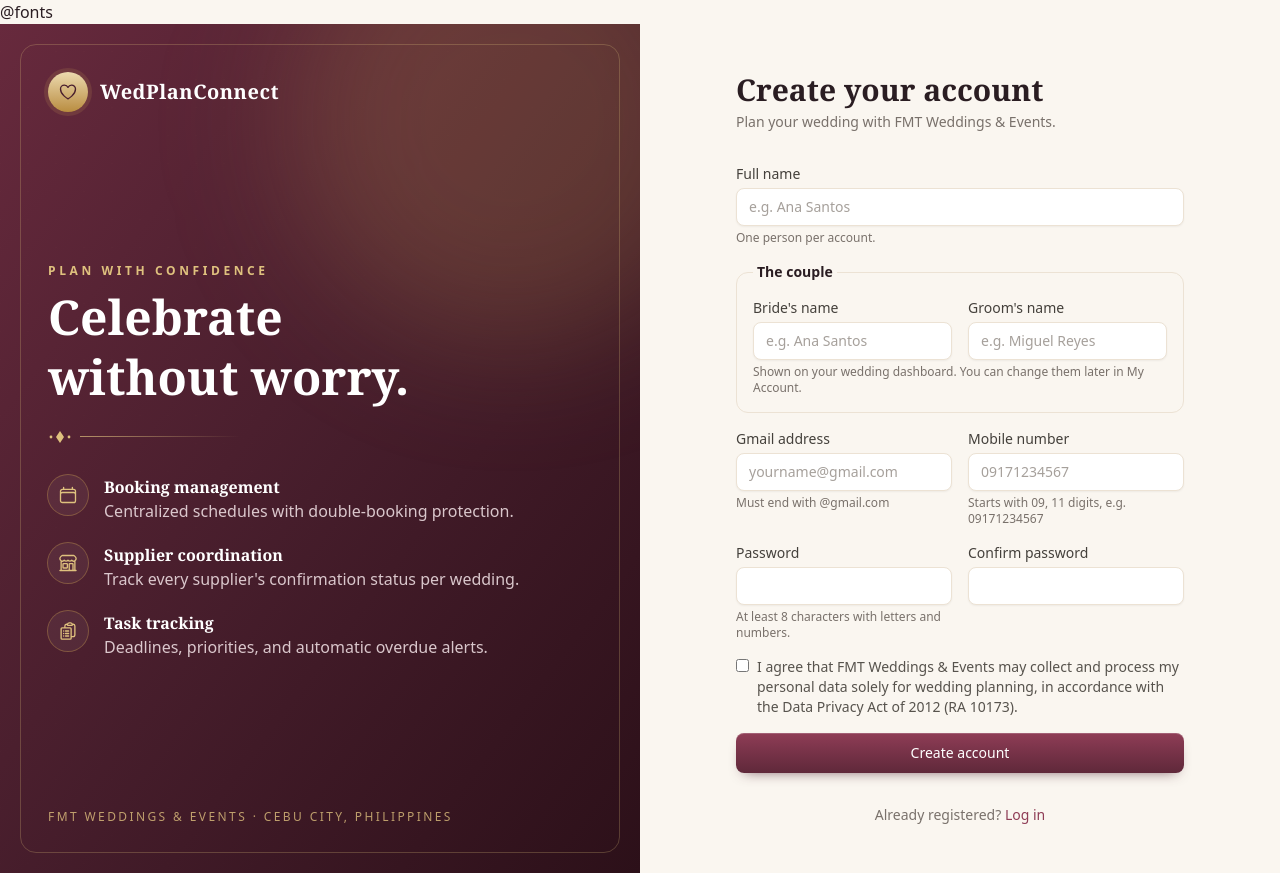
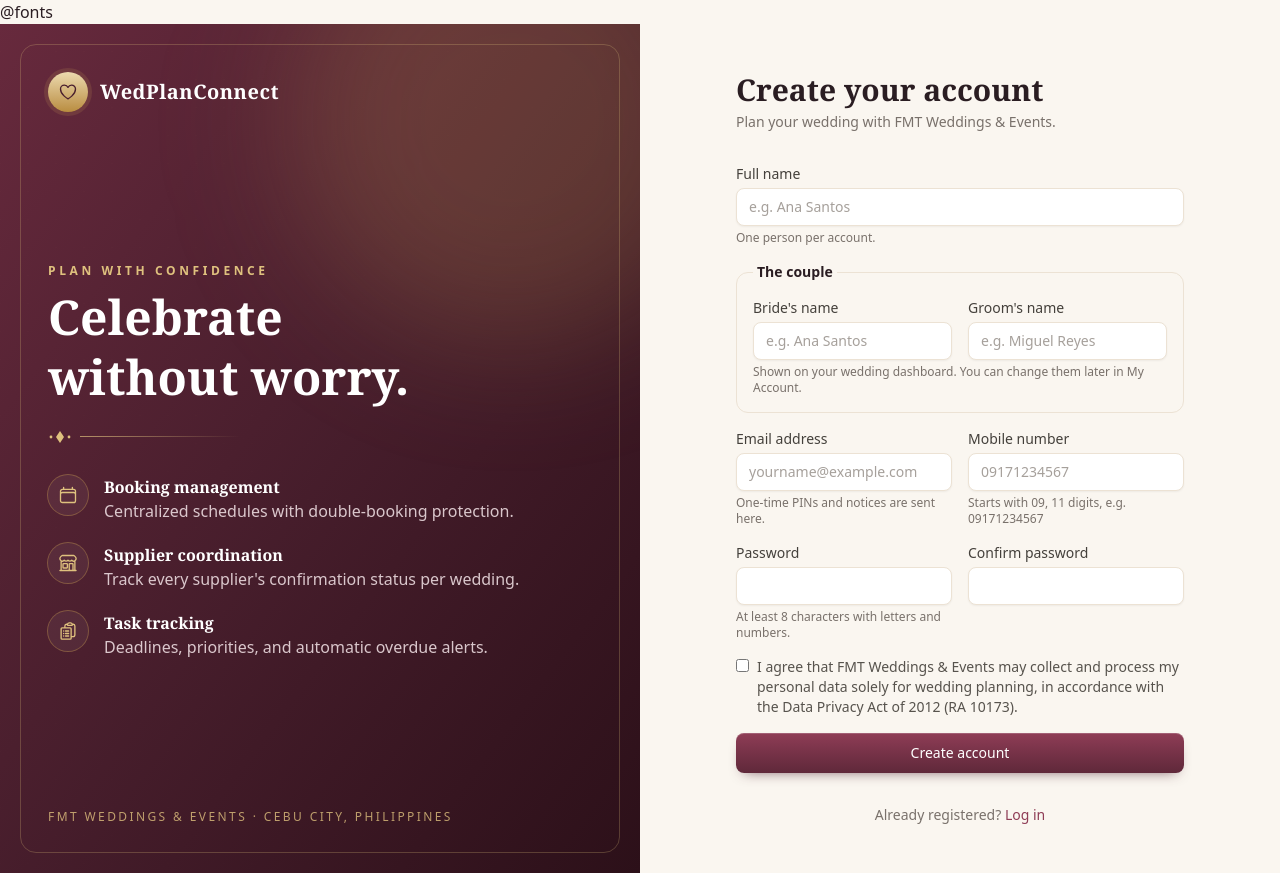
Before and after one commit to Capstone351/WedPlanConnect, a Laravel app: page /register in a window 1280 px wide. Run offline with Laravel 12, Linux system fonts and the light colour scheme; style sheets or scripts are compiled from the project's sources.

Commit message:
fixed email in registration

```diff
--- a/wedplanconnect/app/Http/Controllers/Auth/RegisterController.php
+++ b/wedplanconnect/app/Http/Controllers/Auth/RegisterController.php
@@ -23,23 +23,22 @@ class RegisterController extends Controller
 
     public function store(Request $request): RedirectResponse
     {
-        // Compare emails case-insensitively ("Ana@Gmail.com" is the same account as "ana@gmail.com").
+        // Compare emails case-insensitively ("Ana@Example.com" is the same account as "ana@example.com").
         $request->merge(['email' => strtolower(trim((string) $request->input('email')))]);
 
         $data = $request->validate([
             // One person per account: reject "Ana & Miguel", "Ana and Miguel", "Ana / Miguel", "Ana + Miguel".
             'name' => ['required', 'string', 'max:150', 'not_regex:/[&\/+]|\s(and|at)\s/i'],
             ...User::coupleNameRules(),
-            // Gmail addresses only (one-time PINs and notices are sent there).
-            'email' => ['required', 'email', 'max:150', 'regex:/^[a-z0-9.+_-]+@gmail\.com$/', 'unique:users,email'],
+            // Any email provider (one-time PINs and notices are sent there).
+            'email' => ['required', 'email', 'max:150', 'unique:users,email'],
             // Philippine mobile number: 11 digits starting with 09.
             'phone' => ['required', 'regex:/^09\d{9}$/'],
             'password' => ['required', 'confirmed', Password::min(8)->letters()->numbers()],
             'privacy' => ['accepted'],
         ], [
             'name.not_regex' => "Please enter one person's name only. Each person creates their own account.",
-            'email.regex' => 'Please use a Gmail address ending in @gmail.com, e.g. anasantos@gmail.com.',
-            'email.unique' => 'An account with this Gmail address already exists. Try logging in instead.',
+            'email.unique' => 'An account with this email address already exists. Try logging in instead.',
             'phone.required' => 'Please enter your mobile number.',
             'phone.regex' => 'The mobile number must start with 09 and have exactly 11 digits, e.g. 09171234567.',
             'privacy.accepted' => 'Please agree to the data privacy notice to continue.',
--- a/wedplanconnect/resources/views/auth/register.blade.php
+++ b/wedplanconnect/resources/views/auth/register.blade.php
@@ -30,12 +30,11 @@
         </fieldset>
         <div class="grid gap-4 sm:grid-cols-2">
             <div>
-                <label for="email" class="label">Gmail address</label>
+                <label for="email" class="label">Email address</label>
                 <input id="email" name="email" type="email" value="{{ old('email') }}" required maxlength="150" autocomplete="email"
-                    placeholder="yourname@gmail.com" pattern="[A-Za-z0-9.+_\-]+@[Gg][Mm][Aa][Ii][Ll]\.[Cc][Oo][Mm]"
-                    title="Use a Gmail address ending in @gmail.com"
+                    placeholder="yourname@example.com"
                     @class(['input', 'input-error' => $errors->has('email')])>
-                @error('email')<p class="error-text">{{ $message }}</p>@else<p class="hint">Must end with @gmail.com</p>@enderror
+                @error('email')<p class="error-text">{{ $message }}</p>@else<p class="hint">One-time PINs and notices are sent here.</p>@enderror
             </div>
             <div>
                 <label for="phone" class="label">Mobile number</label>
```
Also changed, not shown: wedplanconnect/tests/Feature/AuthenticationTest.php (+17 -1 lines).
